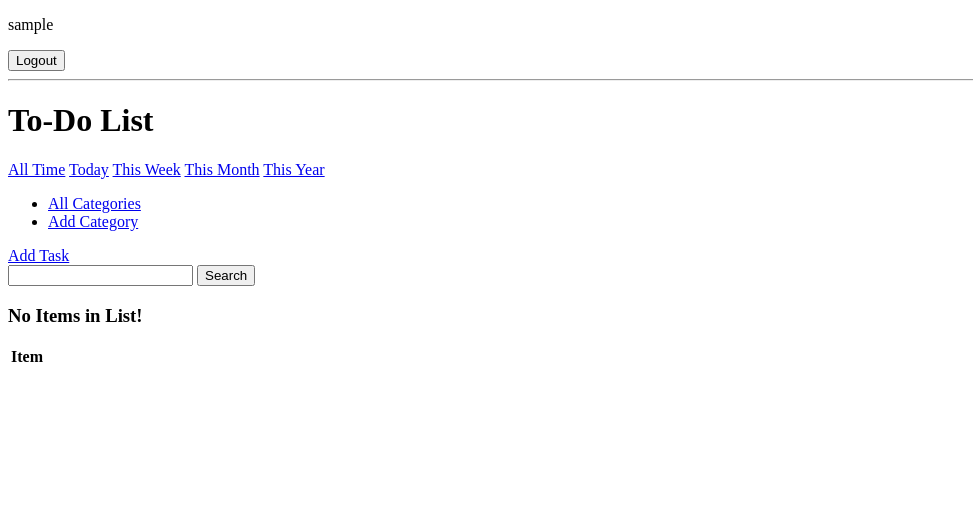
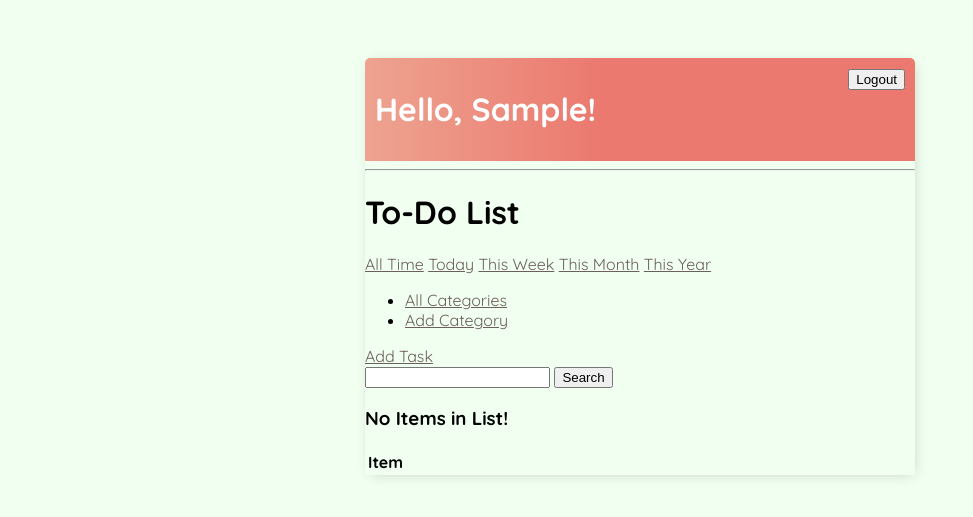
Before and after one commit to NurstanDuisengaliyev/ToDoListDjango, a Django app: page /ToDoList/tasks/ in a window 1280 px wide. Shown: the top 517 px of the page, without its empty margins (0-973 px from the left). Run offline with Django 4.2, Linux system fonts and the light colour scheme; the visitor is signed in with stand-in values (Sample User, id 1); data that the repository does not hold is empty.

Commit message:
2nd commit. Adding some style

```diff
--- a/ToDoList/templates/ToDoList/category_form.html
+++ b/ToDoList/templates/ToDoList/category_form.html
@@ -1,3 +1,4 @@
+{% extends 'ToDoList/main.html' %}
 <!DOCTYPE html>
 <html lang="en">
 <head>
@@ -5,6 +6,8 @@
     <title>Title</title>
 </head>
 <body>
+
+{% block content %}
 
     <h3>Category Form</h3>
     <a href="{% url 'tasks-page' %}">Go Back</a>
@@ -17,5 +20,8 @@
         <input type="submit" value="Create">
     </form>
 
+
+{% endblock content %}
+
 </body>
 </html>
--- a/ToDoList/templates/ToDoList/login.html
+++ b/ToDoList/templates/ToDoList/login.html
@@ -1,3 +1,4 @@
+{% extends 'ToDoList/main.html' %}
 <!DOCTYPE html>
 <html lang="en">
 <head>
@@ -8,6 +9,8 @@
 
 <h1>Login</h1>
 
+{% block content %}
+
     <form method="POST">
         {% csrf_token %}
         {{form.as_p}}
@@ -16,5 +19,7 @@
 
     <p>Don't have an account? <a href="{% url 'register' %}">Register</a></p>
 
+{% endblock content %}
+
 </body>
 </html>
--- /dev/null
+++ b/ToDoList/templates/ToDoList/main.html
@@ -0,0 +1,57 @@
+<!DOCTYPE html>
+<html lang="en">
+<head>
+    <meta charset="UTF-8">
+    <title>Title</title>
+
+    <link rel="preconnect" href="https://fonts.googleapis.com">
+    <link rel="preconnect" href="https://fonts.gstatic.com" crossorigin>
+    <link href="https://fonts.googleapis.com/css2?family=Oxanium:wght@200..800&family=Quicksand:wght@300..700&display=swap" rel="stylesheet">
+
+    <style>
+        body {
+            background-color: #F0FFF0;
+            font-family: "Quicksand", sans-serif;
+            font-optical-sizing: auto;
+            font-style: normal;
+            padding-top: 50px
+        }
+
+        .h1, h2, h3, h4, h5, h6, {
+            font-family: 'Raleway', sans-serif;
+        }
+
+        a, p {
+            color: #6C5F5F;
+        }
+
+        .container {
+            max-width: 550px;
+            margin: auto;
+            background-color: #F0FFF0;
+            -webkit-box-shadow: 2px 2px 13px -4px rgba(0, 0, 0, 0.21);
+            box-shadow: 2px 2px 13px -4px rgba(0, 0, 0, 0.21);
+        }
+
+        .header-bar{
+            display: flex;
+            justify-content: space-between;
+            color: #fff;
+            padding: 10px;
+            border-radius: 5px 5px 0 0;
+            background: linear-gradient(90deg, #EEA390, #EB796F 43%, #EB796F 100%)
+        }
+
+    </style>
+</head>
+<body>
+
+    <div class="container">
+        {% block content %}
+
+        {% endblock content %}
+    </div>
+
+
+</body>
+</html>
--- a/ToDoList/templates/ToDoList/register.html
+++ b/ToDoList/templates/ToDoList/register.html
@@ -1,3 +1,4 @@
+{% extends 'ToDoList/main.html' %}
 <!DOCTYPE html>
 <html lang="en">
 <head>
@@ -5,6 +6,7 @@
     <title>Title</title>
 </head>
 <body>
+{% block content %}
 
     <h1>Register</h1>
 
@@ -16,5 +18,6 @@
 
     <p>Already have an account? <a href="">Login</a></p>
 
+{% endblock content %}
 </body>
 </html>
--- a/ToDoList/templates/ToDoList/task_detail.html
+++ b/ToDoList/templates/ToDoList/task_detail.html
@@ -1,3 +1,4 @@
+{% extends 'ToDoList/main.html' %}
 <!DOCTYPE html>
 <html lang="en">
 <head>
@@ -5,8 +6,8 @@
     <title>Title</title>
 </head>
 <body>
-
+{% block content %}
 <h1>Task: {{object.title}}</h1>
-
+{% endblock content %}
 </body>
 </html>
--- a/ToDoList/templates/ToDoList/task_form.html
+++ b/ToDoList/templates/ToDoList/task_form.html
@@ -1,3 +1,4 @@
+{% extends 'ToDoList/main.html' %}
 <!DOCTYPE html>
 <html lang="en">
 <head>
@@ -5,6 +6,7 @@
     <title>Title</title>
 </head>
 <body>
+{% block content %}
 
     <h3>Task Form</h3>
 
@@ -15,6 +17,6 @@
         {{form.as_p}}
         <input type="submit" value="Submit">
     </form>
-
+{% endblock content %}
 </body>
 </html>
--- a/ToDoList/templates/ToDoList/task_list.html
+++ b/ToDoList/templates/ToDoList/task_list.html
@@ -1,3 +1,4 @@
+{% extends 'ToDoList/main.html' %}
 {% load static %}
 
 <!DOCTYPE html>
@@ -10,8 +11,16 @@
 </head>
 <body>
 
+
+
+{% block content %}
+
+    <div class="header-bar">
+        <div>
+            <h1>Hello, {{request.user|title}}!</h1>
+        </div>
+
         {% if request.user.is_authenticated %}
-<p>{{request.user}}</p>
 
             <form method="POST" action="{% url 'logout' %}">
                 {% csrf_token %}
@@ -21,6 +30,10 @@
         {% else %}
             <a href="{% url 'login' %}">Login</a>
         {% endif %}
+
+    </div>
+
+
 
 
     <hr>
@@ -69,7 +82,6 @@
         {% for task in uncompleted_tasks %}
             <tr>
                 <td>{{task.title}}</td>
-            <td><a href="{% url 'task' task.id %}">View</a></td>
                 <td><a href="{% url 'task-update' task.id %}">Edit</a></td>
                 <td><a href="{% url 'task-delete' task.id %}">Delete</a></td>
             </tr>
@@ -79,5 +91,7 @@
 
     </table>
 
+{% endblock content %}
+
 </body>
 </html>
--- a/ToDoList/urls.py
+++ b/ToDoList/urls.py
@@ -9,6 +9,7 @@ urlpatterns = [
     path("register/", RegisterView.as_view(), name="register"),
 
 
+    path("", CustomLoginView.as_view(), name="login"),
     path("admin/", admin.site.urls),
     path("tasks/", TaskListView.as_view(), name="tasks-page"),
     path("tasks/<int:pk>/", TaskDetailView.as_view(), name="task"),
```
Also changed, not shown: ToDoList/templates/ToDoList/task_confirm_delete.html (+9 -6 lines). Lines whose indentation alone changed are shown as unchanged.
